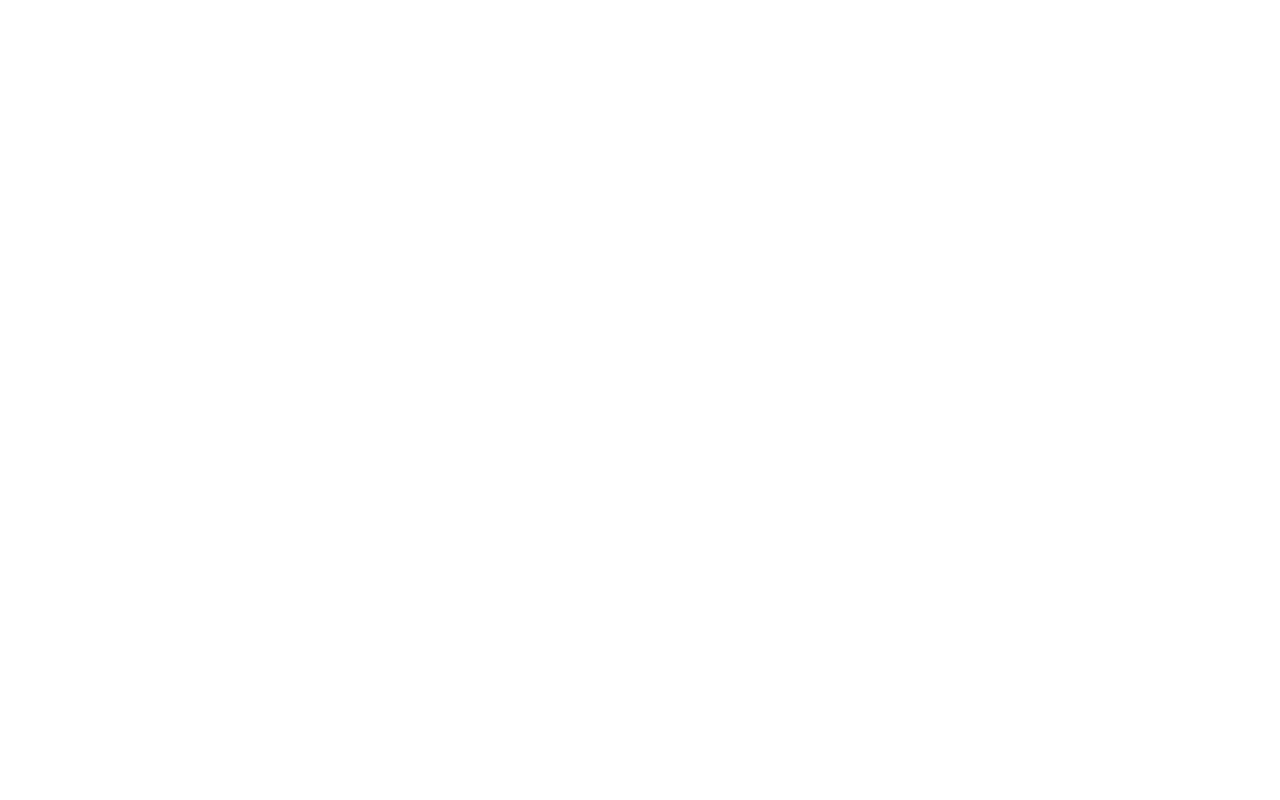
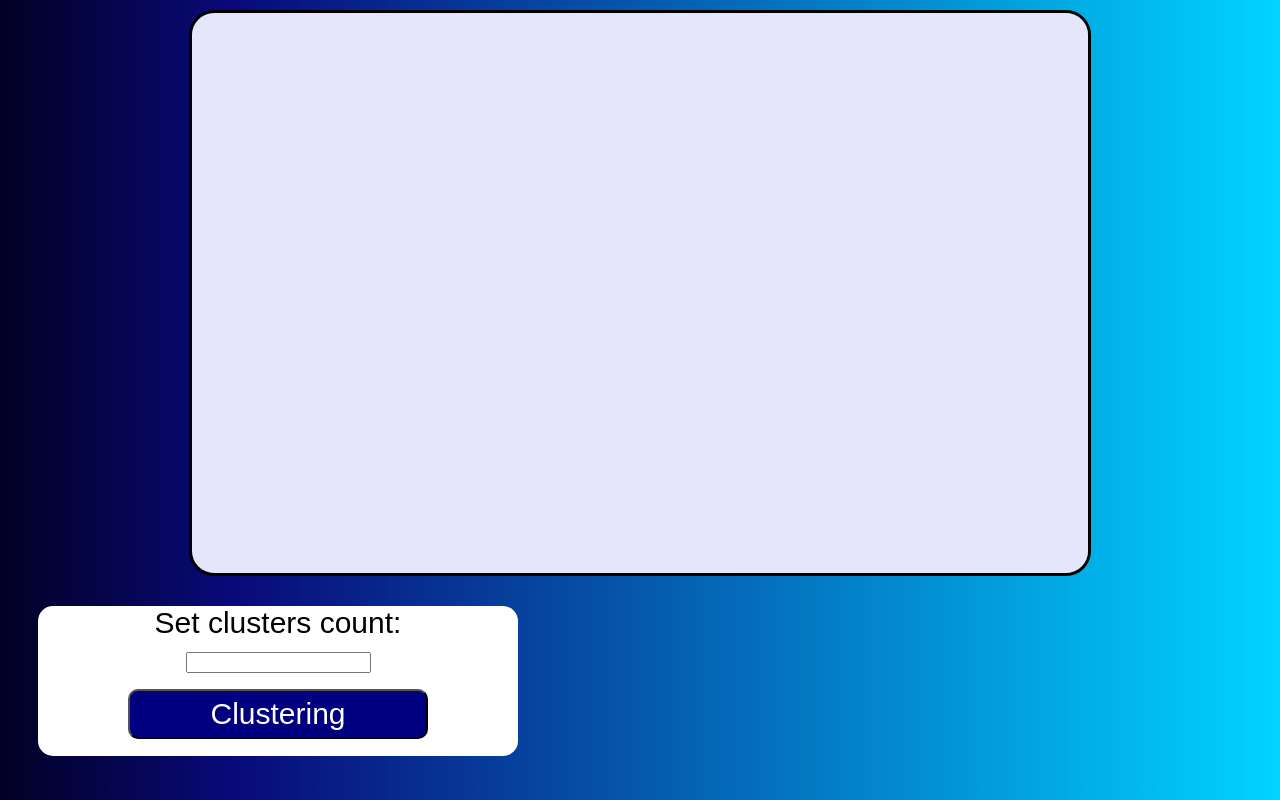
Before and after one commit to Vattghern1/webproject, a plain HTML site: page Task 3 Clustering algorithm/Clustering algorithm.html in a window 1280 px wide. Drawn offline with Linux system fonts and the light colour scheme.

Commit message:
New Cluster Design

```diff
--- a/Task 3 Clustering algorithm/Clustering algorithm.css
+++ b/Task 3 Clustering algorithm/Clustering algorithm.css
@@ -0,0 +1,33 @@
+canvas {
+    display: block;
+    margin: 10px auto;
+    border: 3px solid black;
+    border-radius: 25px;
+}
+
+.inputSize {
+    display: block;
+    margin: 30px;
+    text-align: center;
+    width: 480px;
+    height: 150px;
+    background-color: white;
+    font-size: 30px;
+    font-family: Arial;
+    border-radius: 15px;
+}
+
+.inputCount {
+   background-color: black;
+}
+
+.button1 {
+    margin: 15px;
+    width: 300px;
+    height: 50px;
+    color: white;
+    border-radius: 10px;
+    font-size: 30px;
+    font-family: Arial;
+    background-color: #000080;
+}
--- a/Task 3 Clustering algorithm/Clustering algorithm.html
+++ b/Task 3 Clustering algorithm/Clustering algorithm.html
@@ -1,15 +1,31 @@
 <!DOCTYPE html>
+<html lang="en">
 <head>
     <meta charset="UTF-8">
+    <title>Clustering</title>
+    <link rel="stylesheet" href="Clustering%20algorithm.css">
 </head>
-<body style="margin: 0">
+<body style="background: linear-gradient(90deg, rgba(2,0,36,1) 0%, rgba(9,9,121,1) 18%, rgba(0,212,255,1) 100%);">
 
-<canvas id="canvas" style="display: block">Hello world!</canvas>
+<canvas id="canvas">Hello</canvas>
+
+<div class="inputSize">
+    <div>Set clusters count:</div>
+    <input id="InputCount">
+    <button class="button1">Clustering</button>
+</div>
 
 <script>
     var canvas = document.getElementById('canvas');
     var ctx = canvas.getContext('2d');
 
+    var widthConst = (window.innerWidth / 100);
+    var heightConst = (window.innerHeight / 100);
+
+    canvas.width = widthConst * 70;
+    canvas.height = heightConst * 70; // size of canvas
+    ctx.fillStyle = '#E6E6FA';
+    ctx.fillRect(0, 0, canvas.width, canvas.height);
 
 </script>
 
```
